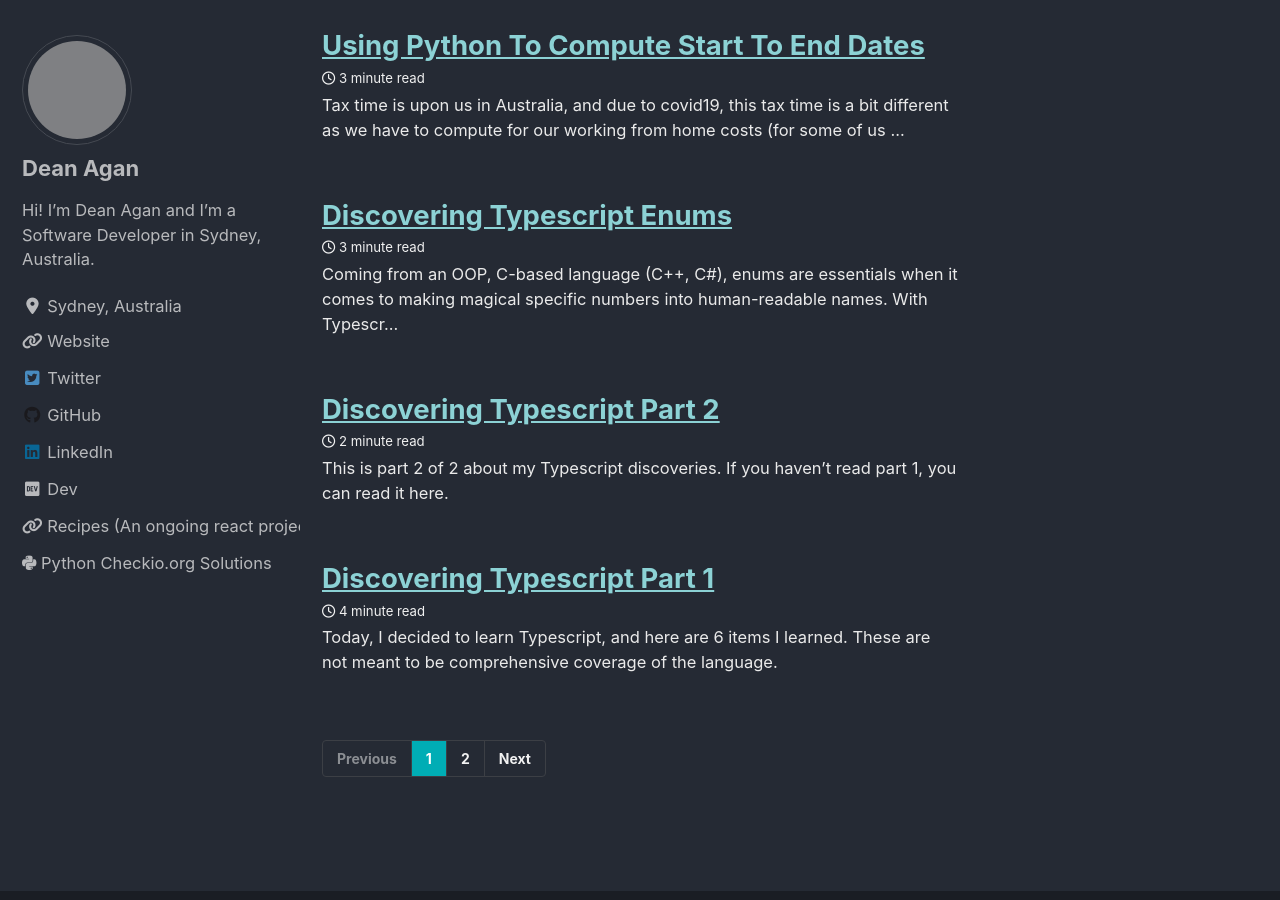
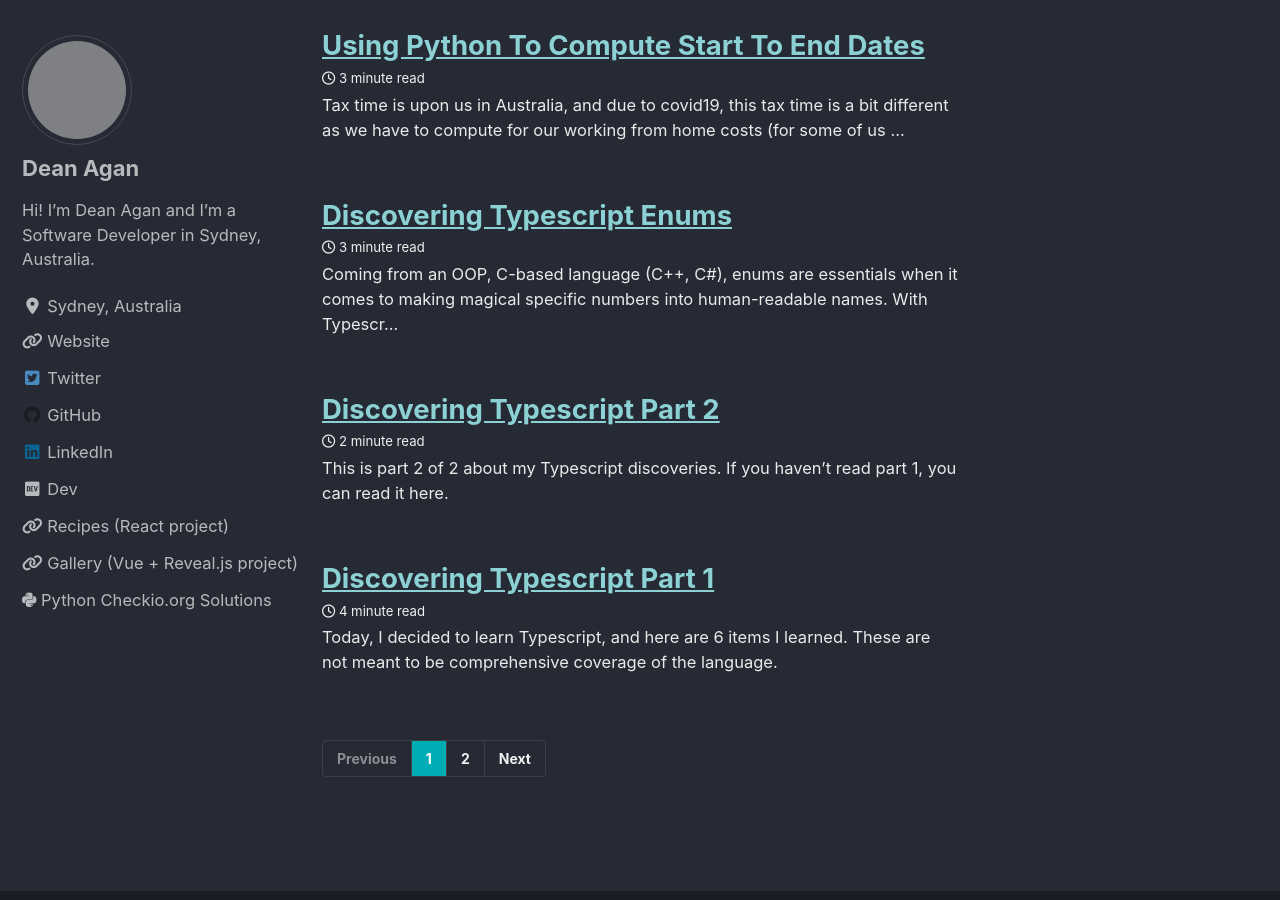
Before and after one commit to deanagan/deanagan.github.io, a Jekyll site: the page built from index.html, in a window 1280 px wide and 900 px high, scrolled down 335 px. Built offline with Jekyll 4.4.1, drawn with Linux system fonts in a browser that asks for light colours; cached includes are drawn as plain includes; nearby versions of some CDN libraries; the list of posts is cut into pages by our own code; grey boxes are pictures that could not be loaded.

Commit message:
update project links

```diff
--- a/_config.yml
+++ b/_config.yml
@@ -131,9 +131,13 @@ author:
       icon: "fab fa-fw fa-dev"
       url: "https://dev.to/deanagan"
 
-    - label: "Recipes (An ongoing react project)"
+    - label: "Recipes (React project)"
       icon: "fas fa-fw fa-link"
       url: "http://deanagan.github.io/recipes"
+
+    - label: "Gallery (Vue + Reveal.js project)"
+      icon: "fas fa-fw fa-link"
+      url: "http://deanagan.github.io/gallery"
 
     - label: "Python Checkio.org Solutions"
       icon: "fab fa-python"
```
